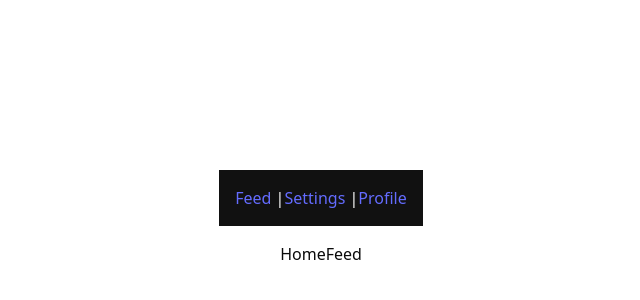
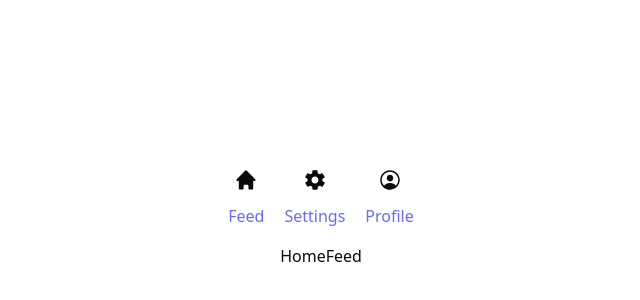
Before and after one commit to aquinofroilan/twitter-clone, a React (Vite) app: page /home in a window 1280 px wide. Shown: the part 174-474 px from the top of the page, without its empty margins (319-959 px from the left). Built offline with nearby package versions, Linux system fonts and the light colour scheme.

Commit message:
feat: add react-icons dependency and update NavBar component with icons and improved layout

```diff
--- a/package.json
+++ b/package.json
@@ -37,6 +37,7 @@
         "react": "^19.1.0",
         "react-dom": "^19.1.0",
         "react-hook-form": "^7.57.0",
+        "react-icons": "^5.5.0",
         "react-router-dom": "^7.6.2",
         "tailwind-merge": "^3.3.1",
         "zod": "^3.25.61"
--- a/src/components/organisms/navbar.tsx
+++ b/src/components/organisms/navbar.tsx
@@ -1,9 +1,28 @@
 import { Link } from "react-router-dom";
-
+import { HiHome } from "react-icons/hi";
+import { IoMdSettings } from "react-icons/io";
+import { IoPersonCircleOutline } from "react-icons/io5";
 const NavBar = () => {
     return (
-        <nav style={{ background: "#111", padding: "1rem", color: "#fff" }}>
-            <Link to="/home">Feed</Link> |<Link to="/settings">Settings</Link> |<Link to="/profile">Profile</Link>
+        <nav className="flex justify-between gap-5">
+            <div className="flex justify-center items-center gap-3 flex-col">
+                <HiHome size={24} />
+                <Link className="text-black" to="/home">
+                    Feed
+                </Link>
+            </div>
+            <div className="flex justify-center items-center gap-3 flex-col">
+                <IoMdSettings size={24} />
+                <Link className="text-black" to="/settings">
+                    Settings
+                </Link>
+            </div>
+            <div className="flex justify-center items-center gap-3 flex-col">
+                <IoPersonCircleOutline size={24} />
+                <Link className="text-black" to="/profile">
+                    Profile
+                </Link>
+            </div>
         </nav>
     );
 };
```
Also changed, not shown: 1 other file (tests, documents, lock files or other folders).
